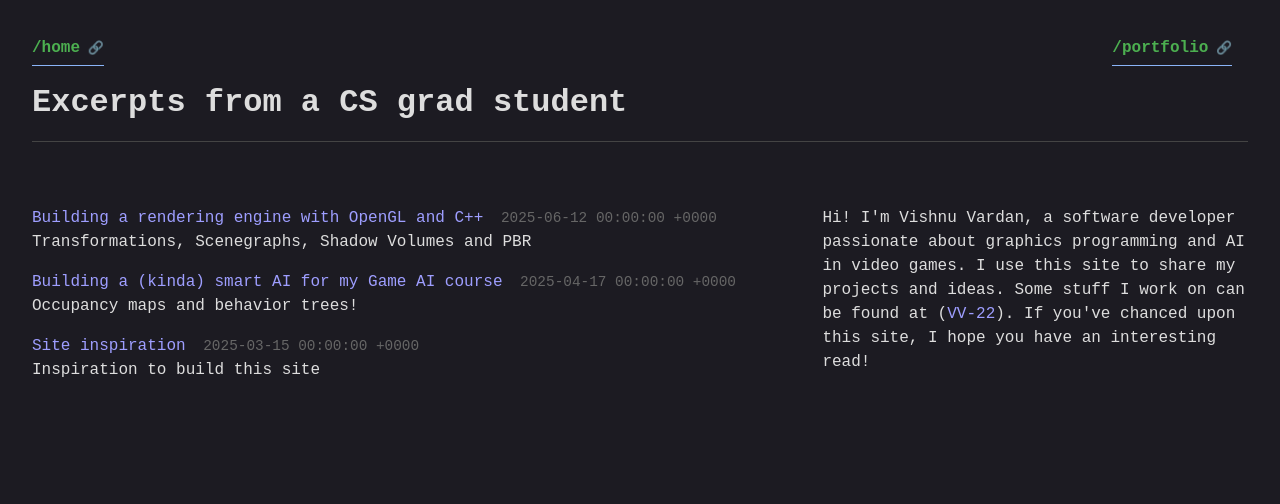
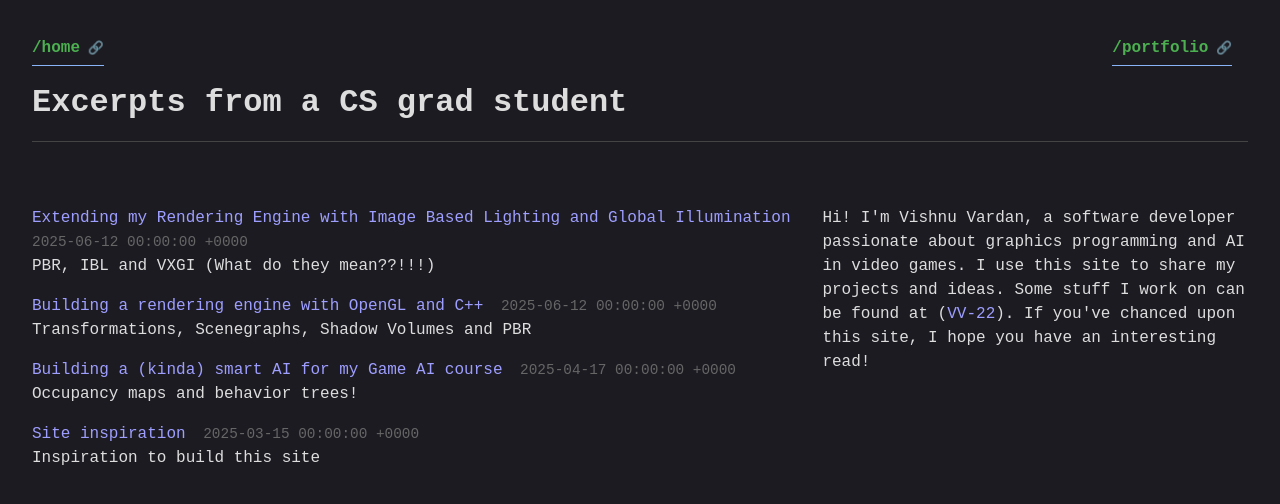
Before and after one commit to VV-22/vv-22.github.io, a Jekyll site: the page built from index.markdown, in a window 1280 px wide. Shown: the top 504 px of the page. Built offline with Jekyll 4.4.1, drawn with Linux system fonts in a browser that asks for light colours; some of the changed lines change nothing that is shown.

Commit message:
VXGI post

```diff
--- a/_data/projects.yml
+++ b/_data/projects.yml
@@ -1,8 +1,8 @@
 - title: OpenGL Rendering Engine
-  url: /rendering-with-opengl
+  url: /IBL-VXGI
   date: 2025-06-12
   description: Advanced real-time graphics renderer implementing shadow volumes, normal mapping, PBR Materials, multi-threading, clustered rendering, MCP, and more.
-  image: RE-screenshot.png
+  image: VXGI.gif
   featured: true
   technologies:
     - OpenGL
@@ -11,6 +11,9 @@
     - 3D Graphics
     - PBR Rendering
     - Multi-threading
+    - Global Illumination
+    - Voxel Cone Tracing
+    - Image Based Lighting
   github: https://github.com/vv-22/CS5310
 
 - title: AI Behavior System
--- /dev/null
+++ b/_posts/2025-08-20-PBR, IBL and VXGI.md
@@ -0,0 +1,161 @@
+---
+permalink: "/IBL-VXGI"
+description: "PBR, IBL and VXGI (What do they mean??!!!)"
+title: "Extending my Rendering Engine with Image Based Lighting and Global Illumination"
+date: "2025-06-12"
+layout: post
+math: true
+---
+
+## Preface
+
+Over the past couple of months, I've been working on my rendering engine. I've added a couple of interesting features, and so this post goes in detail about them. [^a]
+
+## Skyboxes
+
+A technique that has always bamboozled 10 year old me was skyboxes. How was my potato of a machine able to render entire worlds in its vastness? Turns out they didn't.
+
+A cheap yet very effective technique is to add cubemaps as skyboxes. Cubemaps are but glorified cubes (which in turn are 6 textures bound together!), with one neat trick. To sample from a cubemap, all you need is a 3-dimensional vector! An intuitive understanding of how to sample from a cubemap would be to think of standing inside the cube, right at the center, then based off the 3 vector coordinates, you pick what color to display.
+
+A really neat effect is that if the cube is excluded from the view transformation, it gives the effect of being far away from the player, which adds a bit to the realism.
+I've added cubemaps to our scene, and this is the effect:
+
+![cubemaps](assets/img/RE-screenshot.png)
+
+## IBL
+
+Now that we've added cubemaps, it would be amazing to use them as a backdrop while rendering! Lucky for us, some very smart people have already done so, and I've managed to create a satisfactory replication of the same. [^b]
+
+IBL stands for Image Based Lighting, which is usually split into two parts:
+
+- Diffuse irradiance
+- Specular IBL
+
+### Diffuse
+
+This is pretty straightforward. The diffuse part of the rendering equation is as follows:
+
+$$L_0(p, \omega_o) = k_d \frac{c}{\pi} \int_{\Omega} L_i(p, \omega_i) n \cdot \omega_i d\omega_i$$
+
+Now, if you look closely, we see that this does not depend on the viewing direction, and we have every required variable before rendering the scene. This gives us the opportunity to pre-calculate this expensive computation and save it somewhere, and use it later when rendering in realtime! We do this through a technique called covolution, which is basically a way to compute the value in a dataset considering all the other values in the same dataset.
+
+We will save this result in yet-another cubemap called an "environment-map", and we will do so by discretely sampling a large number of directions $$w_i$$ over the hemisphere $Ω$ and averaging their radiance. I don't want to bore over the (albeit incredible) details, but anyone interested can read this link. [^c]
+
+
+### Specular
+
+Now this is a bit tricky, because the specular component requires the viewing direction, which we would not have beforehand to precompute. (Besides, if we move around, we'd essentially have to recompute again). [^d]
+
+To solve this problem, we have the "Split-sum approximation". This basically says that:
+
+$$L_o(p, \omega_o) = \int_{\Omega} f_r(p, \omega_i, \omega_o) L_i(p, \omega_i) n \cdot \omega_i d\omega_i$$
+
+can be split into:
+
+$$L_o(p, \omega_o) = \int_{\Omega} L_i(p, \omega_i) d\omega_i + \int_{\Omega} f_r(p, \omega_i, \omega_o) n \cdot \omega_i d\omega_i$$
+
+While this is not mathematically accurate, it provides us a close enough approximation, and most importantly, it provides us a way, with some reasonable approximations, to precalculate even the specular components!
+
+The first part is called the pre-filtered environment map. Here, we make the assumption that the view direction is equal to the normal/sampling direction, and thus equal to the reflection direction as well. With the reflection details now available and the ability to store rougher details in the higher mips of the texture, we can build the pre-filter map.
+
+#### Monte-carlo?
+
+Now to get an intuitive understanding of the specular pre-computation, I like to think of it this way: We already have the view direction, and we have the surface normals from the PBR reflectance equation. So we can work our way backwards, and find the exact light samples in the cubemap that will contribute to the specular lighting at this viewing direction.
+
+Monte-carlo integration is a very powerful tool because it provides us a way to approximate the value of a continuous integral using discrete samples. If the samples are randomly drawn, we can eventually get a very accurate result, but we can also choose to use a biased sample generator, so that we will converge (approximate) to the result faster, but then, by nature of it being biased, we will never get a perfectly accurate result. This is completely fine for our use case, and we will generate sample vectors biased towards the general reflection orientation. This method is called "Importance Sampling".
+
+
+#### BRDF
+
+The second part of the split sum approximation deals with only 2 variables, the roughness and the angle between $$n_0$$ and $$omega_0$$. Surprisingly, this is independent of the scene itself, and can be precalculated, and stored in a 2d LUT (look-up texture).
+
+## Too much text?
+
+With all the context above, we have the following beauty:
+
+![IBL-scene](assets/img/IBL.png)
+
+Note how the reflection on the helmet looks! It's reflecting the branches from the skybox!
+
+
+## Global Illumination
+
+Now this is a topic that is worth a post of it's own, but I'm also lazy, so here goes nothing:
+
+Global Illumination is a group of techniques that focus on the indirect illumination of a pixel. This (from my admittedly novice experience) can be split into two parts : Diffuse and Specular (Once again!!!)
+
+Now global Illumination is a costly affair. You'd need to path-trace the entire scene multiple times each frame. To make this easier, we use a method called VXGI (Voxel Cone Traced Global Illumination).
+
+the basic idea is to (once again!) abuse the mip-mapping of a 3d Texture to cast cones instead of rays into the scene. This way, we'd have to sample much lesser, and we'd get a very good approximation.
+
+The entire process is split into 3 parts:
+
+- Voxelize the scene, and save the lighting data in a 3D texture
+- Mipmap the 3D texture, so that we can sample lesser.
+- use the mipmapped 3d texture to raymarch in the scene, get occlusion details, indirect diffuse and indirect specular components.
+
+### Voxelization
+
+The idea is fairly straightforward, voxelize every polygon in your scene, and save the lighting data of each voxel in a 3D image. We use a geometry shader, and in my specific implementation, I'm using a Nvidia specific extension (there are alternatives for other GPUs). We swizzle every polygon to face the screen, and use the world-data to encode the lighting data into a 3D texture. Note that we have to use ImageAtomics here, because if there are multiple polygons that map to the same voxel, the one with the highest light intensity must be saved. The shaders for this process can be found here. [^e]
+
+![Voxelized Scene](/assets/img/VoxelScene.png)
+
+
+### Mipmaps
+
+Usually, we'd be able to use glGenerateMipmaps() and call it a day, but not when it happens every frame. The implementation of that method is pretty poor, and I had to use a compute shader to manually generate the mipmaps of the 3d texture. The compute shader code can be found here. [^f]
+
+
+### Raymarching.
+
+The stage has been set, we can finally raymarch through the scene and get our required indirect illumination data. We do this by setting up some widely oriented cone directions, then for each fragment we'd have to shoot rays in these cone directions, but instead of shooting multiple rays, we'd sample the higher mips. This gives us a good way of taking multiple samples without necessarily shooting multiple rays. (Genius, right?!)
+
+So we do the raymarching with cones 3 times:
+
+- Once to find any objects that might be occluding the current fragment from light. This produces us soft shadows
+- Once to find the diffuse component of indirect lighting
+- Once to find the specular component of indirect lighting
+
+couple of points worth mentioning:
+
+- a depth pre-pass is absolutely necessary. This is because the final fragment shader is very heavy, so we really want to do it only once for every fragment that shows up on the screen.
+- the occlusion check is done once for each light, but the specular and diffuse components are done only once for each fragment. This will very likely benefit from deferred rendering/clustered rendering.
+
+The source code of the final pass can be found here. [^g]
+
+Now, for the final preview:
+
+![VXGI-diff](/assets/img/VXGI_HQ.gif)
+
+The first couple of seconds are with GI off, and then with GI on. Note the difference!
+
+
+## What's next?
+
+Well I've gone through some advanced(I'd like to think, atleast!) OpenGL concepts. I've learnt some really good Modern OpenGL, not just from implementing, but also from reading other people's code.
+
+For now, I'm moving on to Vulkan, and once again, I'll be stepping into Global Illummination, except with some new specialized techniques like RTGI with ReSTIR and so on.
+
+I hope you've had an interesting read. Thanks for stopping by!
+
+
+## References
+
+- Wicked Engine's blog post on global illumination [^h]
+- IDKEngine's GI Illumination [^i]
+- NVIDIA's original VXGI paper [^j]
+
+and many more, I will update this once I remember any!
+
+
+
+[^a]: [Github](https://github.com/VV-22/CS5310)
+[^b]: [IBL](https://learnopengl.com/PBR/IBL/Diffuse-irradiance)
+[^c]: [Diffuse Irradiance](https://learnopengl.com/PBR/IBL/Diffuse-irradiance)
+[^d]: [Specular IBL](https://learnopengl.com/PBR/IBL/Specular-IBL)
+[^e]: [Voxelize](https://github.com/VV-22/CS5310/tree/main/src/shaders/VXGI/voxelize)
+[^f]: [Mipmap](https://github.com/VV-22/CS5310/tree/main/src/shaders/VXGI/mipmap)
+[^g]: [GI Shader](https://github.com/VV-22/CS5310/tree/main/src/shaders/VXGI/Render)
+[^h]: [WickedEngine's GI](https://wickedengine.net/2017/08/voxel-based-global-illumination/)
+[^i]: [IDKEngine](https://github.com/BoyBaykiller/IDKEngine)
+[^j]: [Paper](https://research.nvidia.com/sites/default/files/publications/GIVoxels-pg2011-authors.pdf)
```
Also changed, not shown: assets/img/VoxelScene.png (added), 3 other files.
